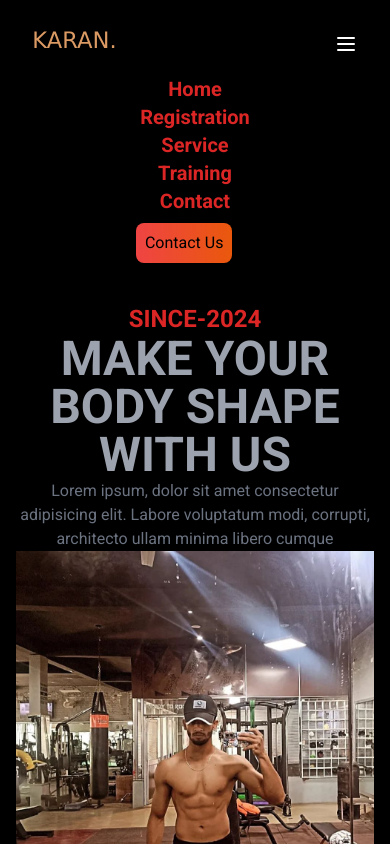
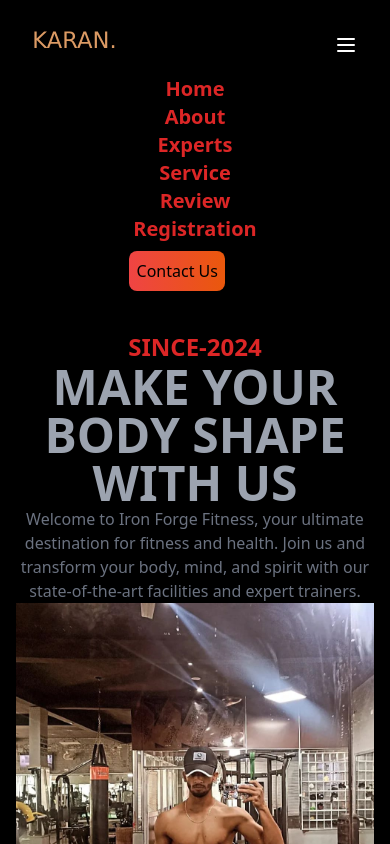
Before and after one commit to karansain/CodSoft, a plain HTML site: page index.html in a window 390 px wide. Both pictures are taken after a click on the button 346 px from the left and 44 px from the top of the page. Shown: the top 844 px of the page. Drawn offline with nearby package versions, Linux system fonts and the light colour scheme.

Commit message:
All Done

```diff
--- a/index.html
+++ b/index.html
@@ -6,17 +6,12 @@
     <meta name="viewport" content="width=device-width, initial-scale=1.0">
     <title>Karan</title>
     <script src="https://cdn.tailwindcss.com"></script>
+    <link href="https://fonts.googleapis.com/css2?family=Roboto:wght@400;700&display=swap" rel="stylesheet">
     <link href="https://cdn.jsdelivr.net/npm/tailwindcss@2.2.19/dist/tailwind.min.css" rel="stylesheet">
 </head>
 
 
 <style>
-    @import url('https://fonts.googleapis.com/css2?family=Roboto:ital,wght@0,100;0,300;0,400;0,500;0,700;0,900;1,100;1,300;1,400;1,500;1,700;1,900&display=swap');
-
-    * {
-        font-family: "Roboto", sans-serif;
-
-    }
 
     .checkbox-list {
         padding: 20px;
@@ -92,7 +87,7 @@
 </style>
 
 
-<body class="bg-black">
+<body class="bg-black font-roboto">
 
     <div class="container min-h-screen max-w-screen-2xl mx-auto px-4 sm:p-0">
         <nav class="flex flex-col sm:flex-row items-center justify-between pl-4 pr-4 py-5 sm:pl-20 sm:pr-20">
@@ -102,32 +97,38 @@
                 </div>
                 <div class="block sm:hidden">
                     <button id="menu-button" class="text-white focus:outline-none">
-                        <svg class="w-6 h-6" fill="none" stroke="currentColor" viewBox="0 0 24 24" xmlns="http://www.w3.org/2000/svg">
-                            <path stroke-linecap="round" stroke-linejoin="round" stroke-width="2" d="M4 6h16M4 12h16M4 18h16"></path>
+                        <svg class="w-6 h-6" fill="none" stroke="currentColor" viewBox="0 0 24 24"
+                            xmlns="http://www.w3.org/2000/svg">
+                            <path stroke-linecap="round" stroke-linejoin="round" stroke-width="2"
+                                d="M4 6h16M4 12h16M4 18h16"></path>
                         </svg>
                     </button>
                 </div>
             </div>
             <div id="menu" class="flex-col sm:flex-row items-center hidden sm:flex">
                 <ul class="flex flex-col sm:flex-row items-center">
-                    <li class="list-none inline-block px-5 text-red-600 text-xl font-bold">Home</li>
-                    <li class="list-none inline-block px-5 text-red-600 text-xl font-bold">Registration</li>
-                    <li class="list-none inline-block px-5 text-red-600 text-xl font-bold">Service</li>
-                    <li class="list-none inline-block px-5 text-red-600 text-xl font-bold">Training</li>
-                    <li class="list-none inline-block px-5 text-red-600 text-xl font-bold">Contact</li>
+                    <a href="#hero"><li class="list-none inline-block px-5 text-red-600 text-xl font-bold">Home</li></a>
+                    <a href="#feature"><li class="list-none inline-block px-5 text-red-600 text-xl font-bold">About</li></a>
+                    <a href="#trainers"><li class="list-none inline-block px-5 text-red-600 text-xl font-bold">Experts</li></a>
+                    <a href="#servire"><li class="list-none inline-block px-5 text-red-600 text-xl font-bold">Service</li></a>
+                    <a href="#review"><li class="list-none inline-block px-5 text-red-600 text-xl font-bold">Review</li></a>
+                    <a href="#register"><li class="list-none inline-block px-5 text-red-600 text-xl font-bold">Registration</li></a>
                 </ul>
-                <button class="h-10 w-24 ml-4 mt-2 rounded-lg bg-gradient-to-r from-red-500 to-orange-600 sm:mt-0 sm:ml-5">Contact Us</button>
+                <button onclick="location.href = '#contact'"
+                    class="h-10 w-24 ml-4 mt-2 rounded-lg bg-gradient-to-r from-red-500 to-orange-600 sm:mt-0 sm:ml-5">Contact
+                    Us</button>
             </div>
         </nav>
 
 
-        <section class="flex flex-col sm:flex-row items-center justify-center mt-5">
+        <section class="flex flex-col sm:flex-row items-center justify-center mt-5" id="hero">
             <div
                 class="flex flex-col text-center sm:text-right sm:mr-5 items-center sm:items-end justify-center w-full sm:w-[550px] h-auto sm:h-[500px]">
                 <h3 class="text-red-600 text-2xl font-bold">SINCE-2024</h3>
                 <h1 class="text-gray-400 text-5xl font-bold">MAKE YOUR BODY SHAPE <br> WITH US</h1>
-                <p class="text-gray-500">Lorem ipsum, dolor sit amet consectetur adipisicing elit. Labore voluptatum
-                    modi, corrupti, architecto ullam minima libero cumque</p>
+                <p class="text-gray-500">Welcome to Iron Forge Fitness, your ultimate destination for fitness and health.
+                    Join us and transform your body, mind, and spirit with our state-of-the-art facilities and expert
+                    trainers.</p>
             </div>
             <div class="w-full sm:w-[550px] h-auto sm:h-[500px]">
                 <img class="w-full sm:w-[550px] h-auto sm:h-[500px] object-cover" src="./assets/images/heroImg.jpeg"
@@ -138,11 +139,11 @@
 
 
         <center>
-            <h1 class=" mt-24 font-bold text-red-600 text-4xl">Features</h1>
+            <h1 class=" mt-24 font-bold text-red-600 text-4xl" id="feature">Features</h1>
         </center>
 
 
-        <section class="mt-12 flex flex-col sm:flex-row items-center justify-center">
+        <section class="mt-12 flex flex-col sm:flex-row items-center justify-center" >
             <img src="./assets/images/hero2.jpeg" alt="" class="w-64 h-auto sm:h-[550px] object-cover mb-4 sm:mb-0">
             <div class="sm:ml-5 h-auto sm:h-96 w-auto sm:w-96">
                 <h5 class="text-red-600">OUR BEST FEATURES</h5>
@@ -152,7 +153,7 @@
                         <div class="h-12 w-12 bg-slate-100 flex items-center justify-center m-2 rounded-md">
                             <img src="./assets/icons/report.png" alt="" class="h-10 w-10 bg-transparent">
                         </div>
-                        <h5 class="sc">PROGRESSION</h5>
+                        <h5 class="text-red-600">PROGRESSION</h5>
                         <p class="text-gray-400 text-xs">The greater part of progress is the desire to progress.</p>
                     </div>
                     <div class="2">
@@ -183,10 +184,10 @@
         </section>
 
         <center>
-            <h1 class=" mt-24 font-bold text-red-600 text-4xl">Expert Trainers</h1>
+            <h1 class=" mt-24 font-bold text-red-600 text-4xl" id="trainers">Expert Trainers</h1>
         </center>
 
-        <section class=" flex flex-col items-center justify-center sm:flex-row">
+        <section class=" flex flex-col items-center justify-center sm:flex-row" >
             <div class=" m-12 bg-slate-200 rounded-lg overflow-hidden w-72 text-center shadow-md">
                 <div class="bg-gradient-to-r from-red-500 to-orange-600 text-white p-1">
                     <h2>Karan Sain</h2>
@@ -232,10 +233,10 @@
         </section>
 
         <center>
-            <h1 class=" mt-24 font-bold text-red-600 text-4xl">Training Programs</h1>
+            <h1 class=" mt-24 font-bold text-red-600 text-4xl" id="Service">Training Programs</h1>
         </center>
 
-        <section class=" flex flex-col items-center justify-center sm:flex-row">
+        <section class=" flex flex-col items-center justify-center sm:flex-row" >
 
 
 
@@ -301,9 +302,9 @@
     </section>
 
 
-        <div class="container min-h-screen max-w-screen-2xl mx-auto px-4 sm:p-0">
+    <div class="container min-h-screen max-w-screen-2xl mx-auto px-4 sm:p-0" >
         <center>
-            <h1 class=" mt-24 font-bold text-red-600 text-4xl mb-14"> What Our Clients Say About US!</h1>
+            <h1 class=" mt-24 font-bold text-red-600 text-4xl mb-14" id="review"> What Our Clients Say About US!</h1>
         </center>
 
         <section class="review">
@@ -391,11 +392,11 @@
         </section>
 
         <center>
-            <h1 class=" mt-24 font-bold text-red-600 text-4xl mb-14">Registration Form</h1>
+            <h1 class=" mt-24 font-bold text-red-600 text-4xl mb-14" id="register">Registration Form</h1>
         </center>
 
 
-        <section class="flex justify-center items-center w-full">
+        <section class="flex justify-center items-center w-full" >
             <form id="contact-form" action="submit"
                 class="flex flex-col gap-5 w-[500px] p-5 border-2 border-red-500 rounded-lg">
                 <label class="text-red-500 text-lg font-bold" for="Name">Name</label>
@@ -436,10 +437,10 @@
         </section>
     </div>
     <center>
-            <h1 class=" mt-24 font-bold text-red-600 text-4xl">Contact US</h1>
+        <h1 class=" mt-24 font-bold text-red-600 text-4xl" id="contact">Contact US</h1>
     </center>
 
-            <section class=" mb-28 bg-[#a0a0a021] mt-12 flex flex-col items-center w-full text-[#ff2222] text-sm">
+    <section class=" mb-28 bg-[#a0a0a021] mt-12 flex flex-col items-center w-full text-[#ff2222] text-sm" >
         <p>9636988473</p>
         <p>karansain920@gmail.com</p>
         <p>Sikar, Rajasthan</p>
```
Also changed, not shown: tailwind.config.js (+8 -3 lines). Lines whose indentation alone changed are shown as unchanged.
